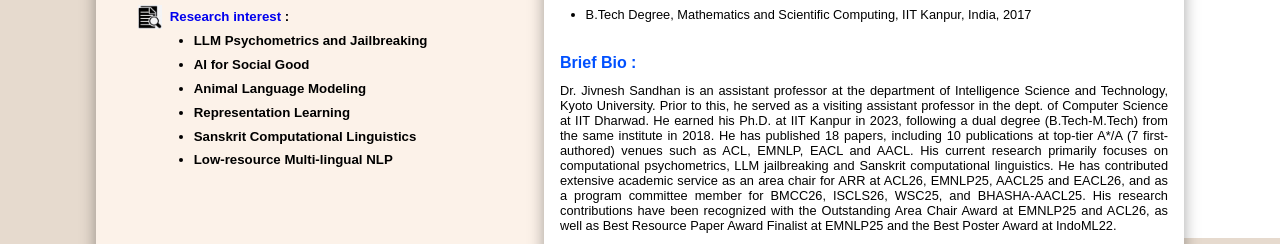
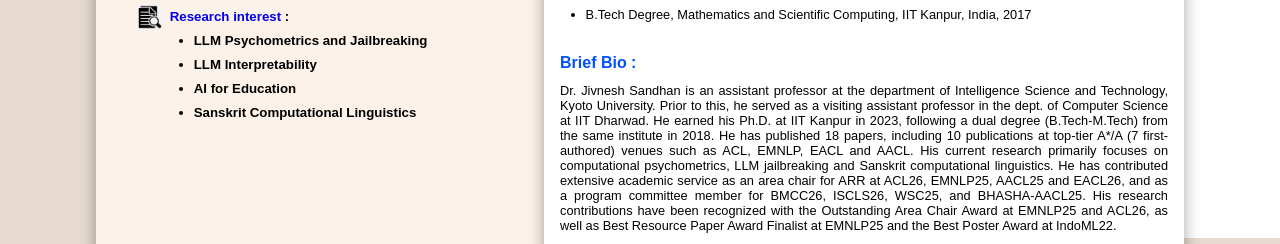
Before and after one commit to Jivnesh/jivnesh.github.io, a website: page index.html in a window 1280 px wide. Shown: the part 556-800 px from the top of the page. Drawn offline with nearby package versions, Linux system fonts and the light colour scheme.

Commit message:
area updates

```diff
--- a/index.html
+++ b/index.html
@@ -53,11 +53,9 @@
             <h5><a href="research.html">Research interest</a> :
               <ul>
                 <li>LLM Psychometrics and Jailbreaking</li>
-                <li>AI for Social Good</li>
-                <li>Animal Language Modeling</li>
-                <li>Representation Learning</li>
+                <li>LLM Interpretability</li>
+                <li>AI for Education</li>
                 <li>Sanskrit Computational Linguistics</li>
-                <li>Low-resource Multi-lingual NLP</li>
               </ul>
             </h5>
           </span>
```
